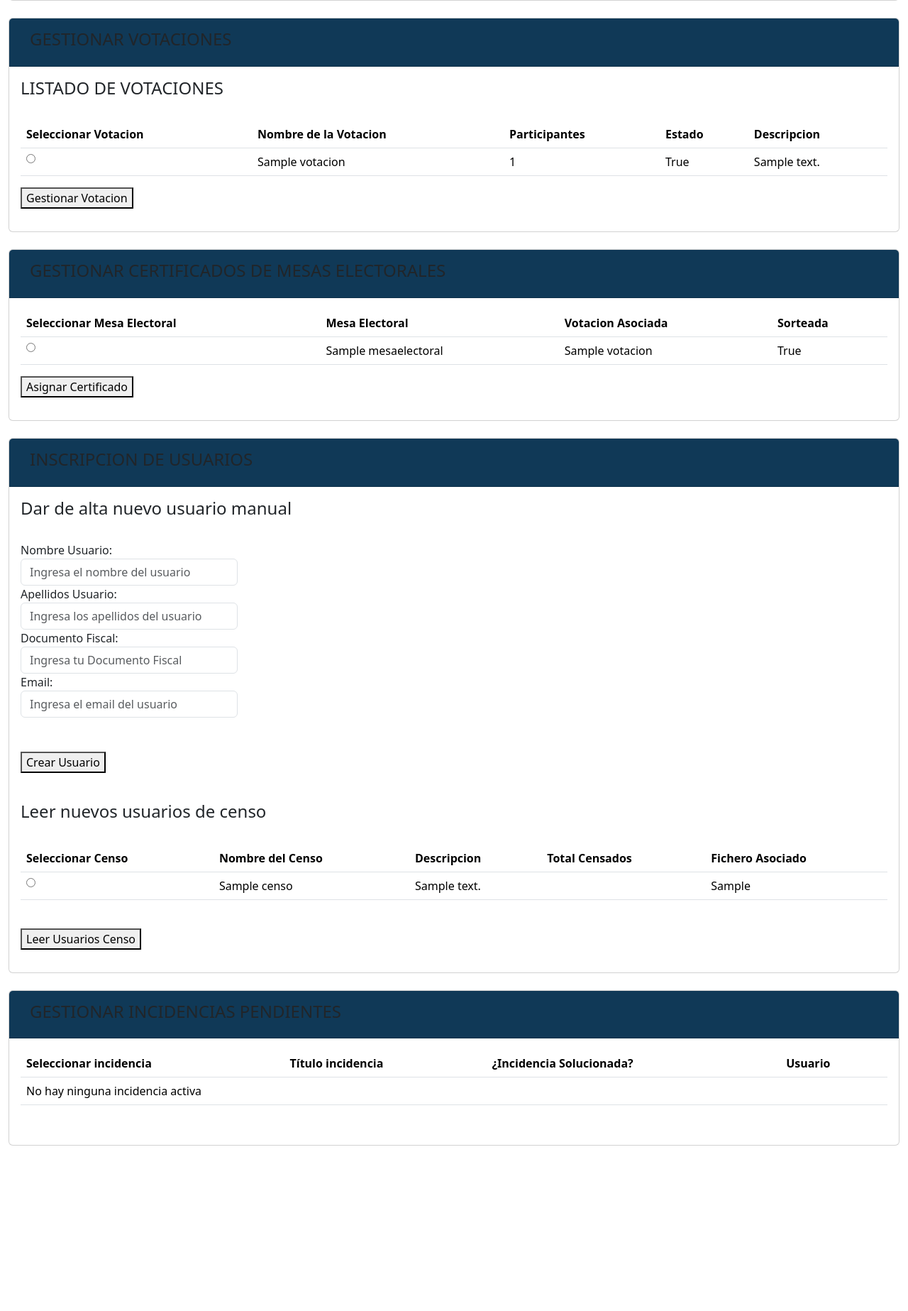
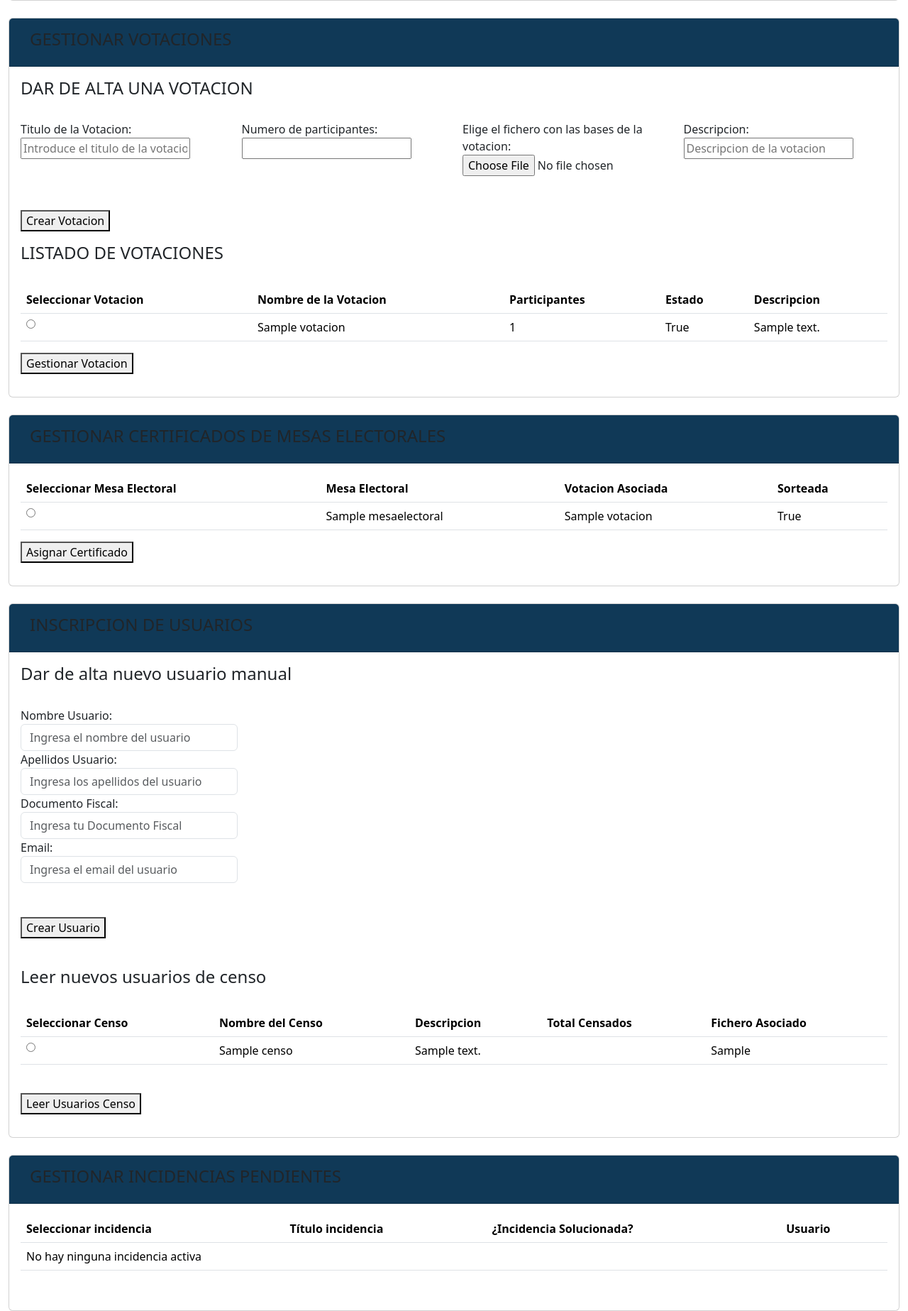
Before and after one commit to SamirAlonsoGarcia/TeleVotApp, a Django app: page /administracion/ in a window 1280 px wide. Shown: the part 771-2618 px from the top of the page at 71% size. Before the commit the page ends 2385 px from the top, so only its background shows below. Run offline with Django 5.2, Linux system fonts and the light colour scheme; a user stored in the database is signed in; tables that the repository leaves empty hold one stand-in row (values such as "Sample post"); parts of the project's set-up code (start-up, migrations or seed data) failed here and were passed over.

Commit message:
Cambios Menores

```diff
--- a/TeleVot/templates/Administracion.html
+++ b/TeleVot/templates/Administracion.html
@@ -73,7 +73,35 @@
                         </div>
                         <div div id="collapse2" class="collapse show" data-bs-parent="#accordion">
                             <div class="card-body">
+                                <h4> DAR DE ALTA UNA VOTACION </h4>
+                                </br>
+                                <form method="post" enctype="multipart/form-data" action="{% url 'nueva_votacion' %}">
+                                    {% csrf_token %}
+                                    <div class="row">
+                                    <div class="col-sm-3">
+                                        {{ form1.tituloVotacion.label_tag }}
+                                        {{ form1.tituloVotacion }}
+                                    </div>
+                                    <div class="col-sm-3">
+                                        {{ form1.numeroParticipantes.label_tag }}
+                                        {{ form1.numeroParticipantes }}
+                                    </div>
+                                    <div class="col-sm-3">
+                                        {{ form1.basesVotacion.label_tag }}
+                                        {{ form1.basesVotacion }}
+                                    </div>
+                                    <div class="col-sm-3">
+                                        {{ form1.descripcion.label_tag }}
+                                        {{ form1.descripcion }}
+                                    </div>
+                                    </div>
+                                    </br>
+                                    </br>
+                                    <button type="submit">Crear Votacion</button>
+                                </form>
+
                                 <h4>LISTADO DE VOTACIONES</h4>
+
                                 </br>
                                 <form method="post" enctype="multipart/form-data" action="{% url 'gestionar_votaciones' %}">
                                     {% csrf_token %}
--- a/censo/forms.py
+++ b/censo/forms.py
@@ -1,5 +1,5 @@
 from django import forms
-from .models import Candidatura,Usuario
+from .models import Candidatura,Usuario,Votacion
 
 class LoginForm(forms.Form):
     documento_fiscal = forms.CharField(
@@ -77,3 +77,21 @@ class NuevaCandidaturaForm(forms.ModelForm):
         if tipo == 'multiple' and (usuarios.count() < 2 or usuarios.count() > 5):
             raise forms.ValidationError("Una candidatura múltiple debe tener al menos 2 usuarios y como máximo 5.")
         return cleaned_data
+
+class NuevaVotacionForm(forms.Form):
+    tituloVotacion = forms.CharField(
+        label="Titulo de la Votacion",
+        max_length=200,
+        widget=forms.TextInput(attrs={'placeholder':'Introduce el titulo de la votacion'})
+    )
+    numeroParticipantes = forms.IntegerField(
+        label='Numero de participantes',
+        min_value=10
+    )
+    basesVotacion = forms.FileField(
+        label='Elige el fichero con las bases de la votacion'
+    )
+    descripcion = forms.CharField(
+        label='Descripcion',
+        widget=forms.TextInput(attrs={'rows':3, 'placeholder':'Descripcion de la votacion'})
+    )
--- a/censo/models.py
+++ b/censo/models.py
@@ -18,7 +18,7 @@ class Votacion(models.Model):
     IdVotacion = models.AutoField(primary_key=True)
     TituloVotacion = models.CharField(max_length=100)
     NParticipantes = models.IntegerField()
-    Resultado = models.CharField(max_length=12, default="Sin Resolver")
+    Resultado = models.CharField(max_length=13, default="Sin Resolver")
     Estado = models.BooleanField(default=False)
     RecuentoAutorizado = models.BooleanField(default=False)
     BasesVotacion = models.FileField()
--- a/censo/urls.py
+++ b/censo/urls.py
@@ -34,7 +34,8 @@ urlpatterns=[
     path('certificar_voto/', views.certificar_voto, name='certificar_voto'),
     path('estadisticasVotacion/', views.estadisticasVotacion, name='estadisticasVotacion'),
     path('recuentoVotacion/',views.recuentoVotacion,name='recuentoVotacion'),
-    path('Incidencias/',views.Incidencias, name='incidencias')
+    path('Incidencias/',views.Incidencias, name='incidencias'),
+    path('nuevaVotacion/',views.nueva_votacion,name='nueva_votacion')
 ]
 if settings.DEBUG:
     urlpatterns += static(settings.MEDIA_URL, document_root=settings.MEDIA_ROOT)
--- a/censo/views.py
+++ b/censo/views.py
@@ -24,7 +24,7 @@ import random
 import math
 import openpyxl # leer datos de excel
 from .models import Noticias, Usuario, Censo, MesaElectoral, Votacion, Voto, Candidatura, Incidencia, CensoUsuario, CensoVotacion, CandidatosNombrados, InscritosVotacion, IntegrantesCandidatura, IntegrantesMesa, Certificado
-from .forms import LoginForm, NuevoUsuarioForm, NuevaCandidaturaForm
+from .forms import LoginForm, NuevoUsuarioForm, NuevaCandidaturaForm, NuevaVotacionForm
 
 #getobject_or_404 funcion que maneja la salida de una operacion con o sin parametros y que devuelve una pagina de error si no se puede procesar.
 def es_admin(user):
@@ -35,10 +35,11 @@ def es_admin(user):
 def Administracion(request):
     incidencias = Incidencia.objects.exclude(IncidenciaSolucionada=True)
     form = NuevoUsuarioForm()
+    form1 = NuevaVotacionForm()
     censos = Censo.objects.all()
     votaciones = Votacion.objects.all()
     mesas_electorales = MesaElectoral.objects.all()
-    return render(request, 'Administracion.html', {'incidencias': incidencias, 'form':form, 'form1':form,'censos': censos, 'votaciones': votaciones, 'mesasElectorales':mesas_electorales})
+    return render(request, 'Administracion.html', {'incidencias': incidencias, 'form':form, 'form1':form1,'censos': censos, 'votaciones': votaciones, 'mesasElectorales':mesas_electorales})
 
 @login_required(login_url='tablonAnuncios')
 def Inicio(request):
@@ -759,3 +760,9 @@ def recuentoVotacion(request):
 @login_required
 def Incidencias(request):
     return redirect('votaciones')
+
+@login_required
+def nueva_votacion(request):
+    titulo_votacion= request.POST.get("tituloVotacion")
+    fichero= request.POST.get("")
+    return 0
```
Also changed, not shown: censo/migrations/0023_alter_votacion_resultado.py (added).
